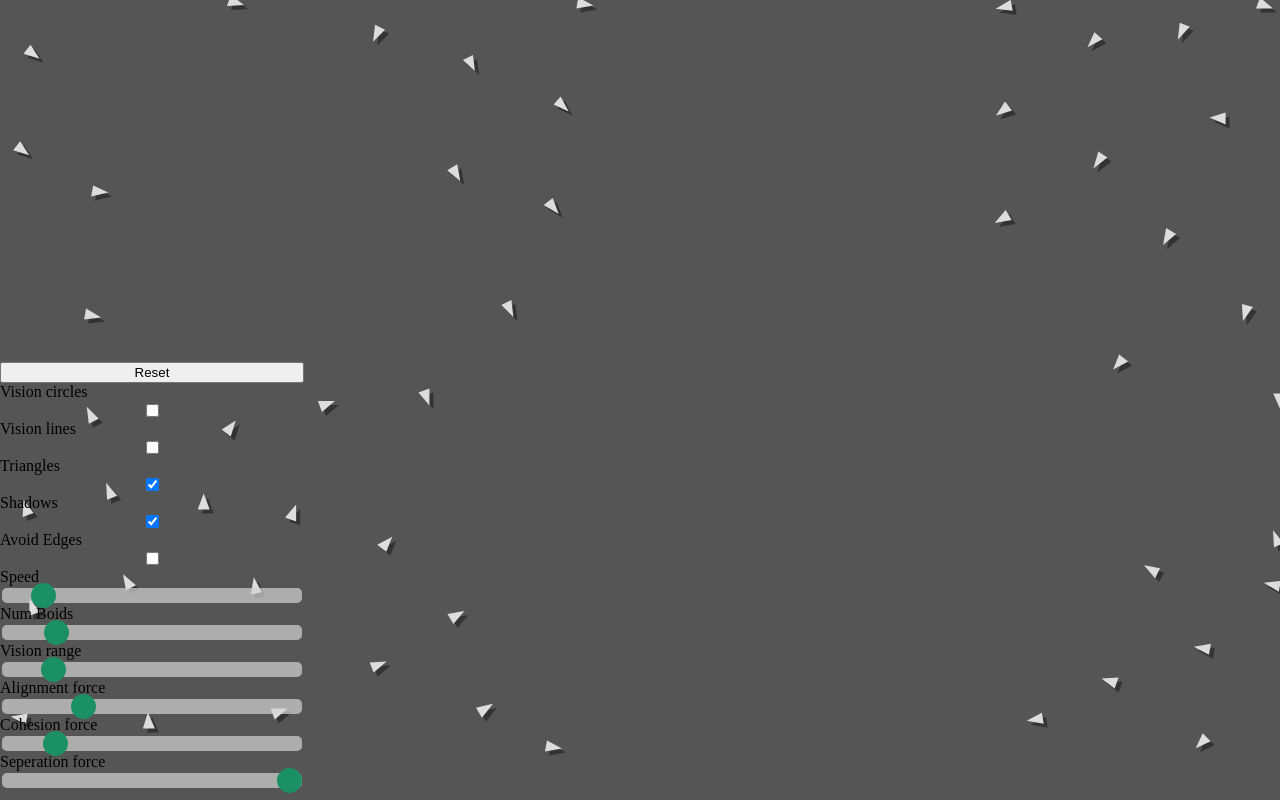
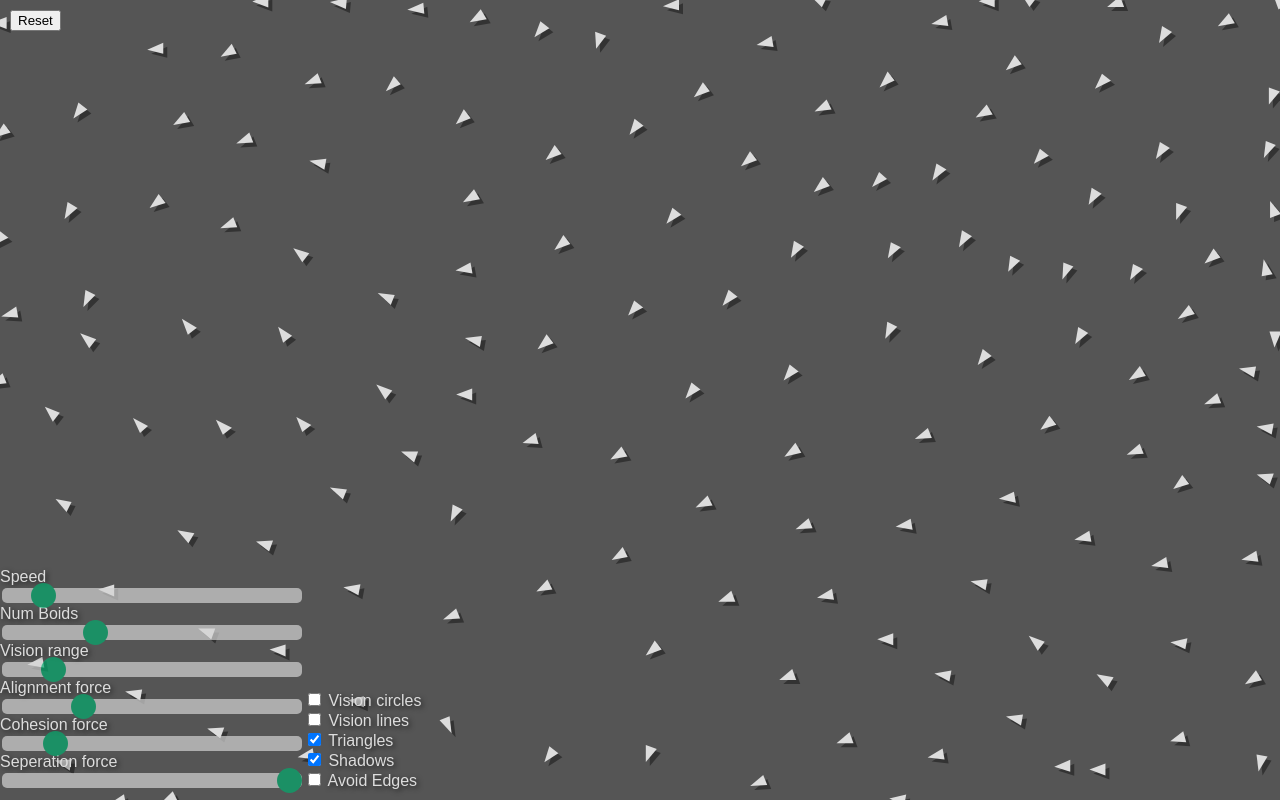
Before and after one commit to 7fi/boids-js, a plain HTML site: page docs/index.html in a window 1280 px wide. Drawn offline with Linux system fonts and the light colour scheme.

Commit message:
visual update

```diff
--- a/docs/boid.js
+++ b/docs/boid.js
@@ -95,9 +95,9 @@ class Boid {
       this.pos.x += width
     } else if (this.pos.y <= 0) {
       this.pos.y += height
-    } else if (this.pos.x >= w) {
+    } else if (this.pos.x >= width) {
       this.pos.x = 1
-    } else if (this.pos.y >= h) {
+    } else if (this.pos.y >= height) {
       this.pos.y = 1
     }
   }
@@ -119,7 +119,8 @@ class Boid {
     // returns the distance squared between two points
   }
   get isInBounds() {
+    const { width, height } = canvas
     // Returns boolean value based on if a boid is in the bounds of the screen
-    return this.pos.x <= w && this.pos.y <= h && this.pos.x >= 0 && this.pos.y >= 0
+    return this.pos.x <= width && this.pos.y <= height && this.pos.x >= 0 && this.pos.y >= 0
   }
 }
--- a/docs/client.js
+++ b/docs/client.js
@@ -15,24 +15,21 @@ const edgesBx = document.getElementById('edges')
 
 let canvas = document.getElementById('canvas')
 let ctx = canvas.getContext('2d')
-let w = window.innerWidth
-let h = window.innerHeight
 
 const observer = new ResizeObserver((entries) => {
   canvas.width = canvas.clientWidth
   canvas.height = canvas.clientHeight
+  resetBoids()
 })
 observer.observe(canvas)
 
 // Slider values to change
-let numBoids = 50
+let numBoids = 150
 let visionRange = 100
 let alignmentMult = 0.5
 let seperationMult = 1 // 0.7
 let cohesionMult = 0.3 // 0.1
 let speed = 5
-
-let fps = 30
 
 //Checkbox values to change
 let avoidEdges = false
@@ -81,8 +78,6 @@ edgesBx.addEventListener('change', function () {
 shadowsBx.addEventListener('change', function () {
   shadows = this.checked
 })
-
-// let boids = new Boid[numBoids]()
 
 function randNum(min, max) {
   return Math.random() * (max - min) + min
@@ -206,17 +201,17 @@ function applyRules() {
       edgeForce.add(tempDiff)
 
       //Bottom
-      tempDiff = new Vector(0, h - boid.getPos.y, true)
+      tempDiff = new Vector(0, height - boid.getPos.y, true)
       if (boid.getPos.y != 0) {
-        tempDiff.divide(Math.pow(h - boid.getPos.y, 2))
+        tempDiff.divide(Math.pow(height - boid.getPos.y, 2))
         tempDiff.multiply(-edgeAvoidanceForce)
         edgeForce.add(tempDiff)
       }
 
       //Right
-      tempDiff = new Vector(w - boid.getPos.x, 0, true)
+      tempDiff = new Vector(width - boid.getPos.x, 0, true)
       if (boid.getPos.x != 0) {
-        tempDiff.divide(Math.pow(w - boid.getPos.x, 2))
+        tempDiff.divide(Math.pow(width - boid.getPos.x, 2))
         tempDiff.multiply(-edgeAvoidanceForce)
         edgeForce.add(tempDiff)
       }
--- a/docs/index.html
+++ b/docs/index.html
@@ -14,29 +14,44 @@
 <body>
   <canvas id="canvas"></canvas>
   <div class="controls">
+
+    <div class="sliders">
+      <span>Speed</span>
+      <input id="speed" type="range" min="2" max="30" value="5" class="slider">
+      <span>Num Boids</span>
+      <input id="numBoids" type="range" min="5" max="500" value="150" class="slider">
+      <span>Vision range</span>
+      <input id="vision" type="range" min="50" max="400" value="100" class="slider">
+      <span>Alignment force</span>
+      <input id="alignment" type="range" min="0" max="20" value="5" class="slider">
+      <span>Cohesion force</span>
+      <input id="cohesion" type="range" min="0" max="20" value="3" class="slider">
+      <span>Seperation force</span>
+      <input id="seperation" type="range" min="0" max="10" value="10" class="slider">
+    </div>
+    <div class="checkboxes">
+      <span>
+        <input type="checkbox" id="visionCircles">
+        Vision circles
+      </span>
+      <span>
+        <input type="checkbox" id="visionLines">
+        Vision lines
+      </span>
+      <span>
+        <input type="checkbox" id="triangles" checked>
+        Triangles
+      </span>
+      <span>
+        <input type="checkbox" id="shadows" checked>
+        Shadows
+      </span>
+      <span>
+        <input type="checkbox" id="edges">
+        Avoid Edges
+      </span>
+    </div>
     <button id="reset">Reset</button>
-    Vision circles
-    <input type="checkbox" id="visionCircles">
-    Vision lines
-    <input type="checkbox" id="visionLines">
-    Triangles
-    <input type="checkbox" id="triangles" checked>
-    Shadows
-    <input type="checkbox" id="shadows" checked>
-    Avoid Edges
-    <input type="checkbox" id="edges">
-    Speed
-    <input id="speed" type="range" min="2" max="30" value="5" class="slider">
-    Num Boids
-    <input id="numBoids" type="range" min="5" max="300" value="50" class="slider">
-    Vision range
-    <input id="vision" type="range" min="50" max="400" value="100" class="slider">
-    Alignment force
-    <input id="alignment" type="range" min="0" max="20" value="5" class="slider">
-    Cohesion force
-    <input id="cohesion" type="range" min="0" max="20" value="3" class="slider">
-    Seperation force
-    <input id="seperation" type="range" min="0" max="10" value="10" class="slider">
   </div>
 </body>
 </html>
--- a/docs/styles.css
+++ b/docs/styles.css
@@ -1,6 +1,9 @@
 html,body{
   height: 100%;
   margin: 0;
+  color:#ddd;
+  text-shadow: 2px 2px 5px #222;
+  font-family: sans-serif;
 }
 #canvas{
   /* position: absolute; */
@@ -13,8 +16,24 @@ html,body{
   position: fixed;
   bottom:10px;
   display: flex;
+  flex-direction: row;
+}
+.sliders{
+  display:flex;
   flex-direction: column;
 }
+.checkboxes{
+  justify-content: flex-end;
+  display: flex;
+  flex-direction: column;
+  bottom:0;
+}
+#reset{
+  position: fixed;
+  top:10px;
+  left:10px;
+}
+
 
 .slider {
   -webkit-appearance: none;
```
